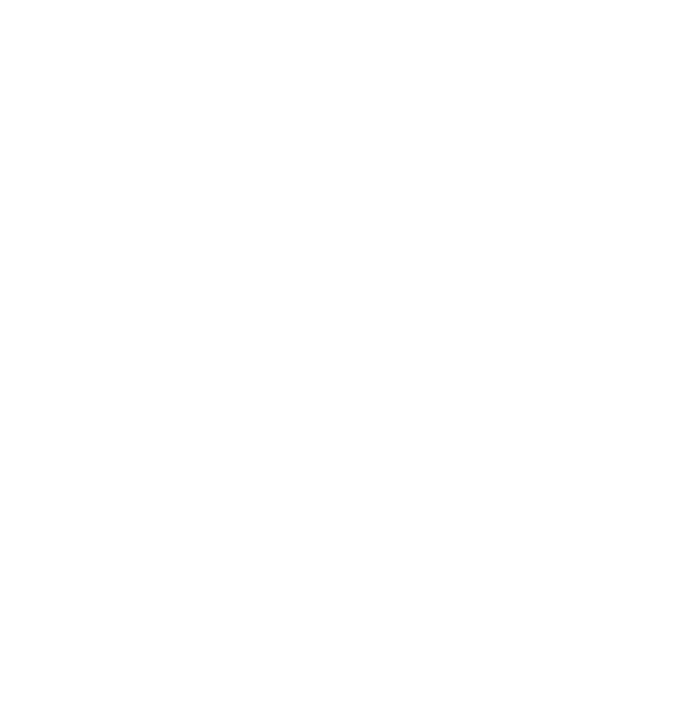
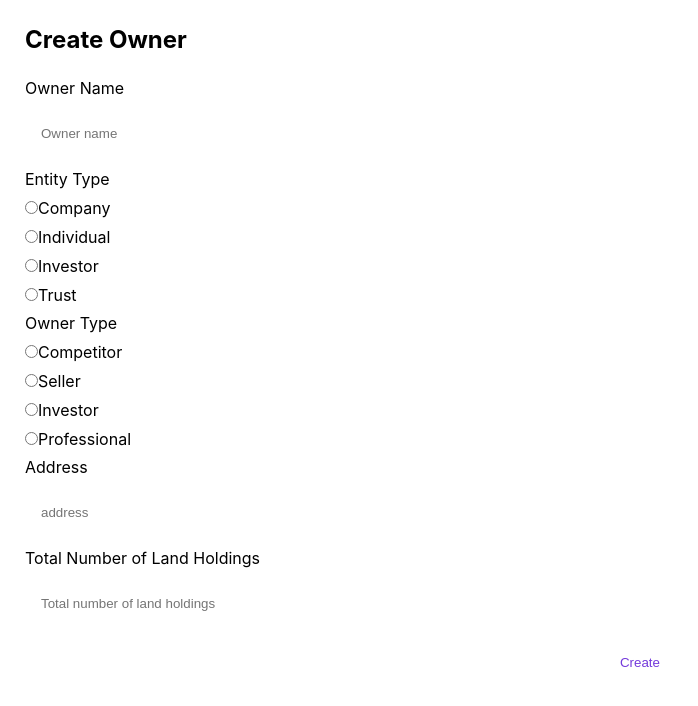
Before and after one commit to kamarygillespie4/techAssessment, a React (Create React App) app in the folder client/: page /ownerForm in a window 1280 px wide. Before the commit this address had no page. Shown: the top 706 px of the page, without its empty margins (0-698 px from the left). Built offline with nearby package versions, Linux system fonts and the light colour scheme.

Commit message:
completed owner form

```diff
--- a/client/src/App.css
+++ b/client/src/App.css
@@ -10,7 +10,9 @@
 
 .auth-form-container,
 .login-form,
-.register-form {
+.register-form,
+.landHoldingForm,
+.ownerForm {
   display: flex;
   flex-direction: column;
 }
--- a/client/src/App.js
+++ b/client/src/App.js
@@ -6,6 +6,7 @@
 import Signup from "./pages/Signup";
 import Home from "./pages/Home";
 import LandForm from "./pages/LandForm";
+import OwnerForm from "./pages/OwnerForm";
 
 function App() {
   return (
@@ -15,6 +16,7 @@
         <Route path="/signup" element={<Signup />} />
         <Route path="/home" element={<Home />} />
         <Route path="/landForm" element={<LandForm />} />
+        <Route path="/ownerForm" element={<OwnerForm />} />
       </Routes>
     </Router>
   );
--- a/client/src/pages/LandForm.jsx
+++ b/client/src/pages/LandForm.jsx
@@ -22,9 +22,9 @@
     console.log(titleSource);
   };
   return (
-    <div className="auth-form-container">
+    <div className="">
       <h2>Create Land Holding</h2>
-      <form className="login-form" onSubmit={handleSubmit}>
+      <form className="landHoldingForm" onSubmit={handleSubmit}>
         <label htmlFor="owner">Owner</label>
         <input
           value={owner}
--- /dev/null
+++ b/client/src/pages/OwnerForm.jsx
@@ -0,0 +1,141 @@
+import React, { useState } from "react";
+//import LandHolding from "../../../server/models/landHolding";
+
+const OwnerForm = (props) => {
+  const [name, setName] = useState("");
+  const [entityType, setEntityType] = useState("");
+  const [ownerType, setOwnerType] = useState("");
+  const [address, setAddress] = useState("");
+  const [numberOfHoldings, setNumberOfHoldings] = useState("");
+  //TODO: array eventualy??const [landHoldings, setLandHoldings] = useState("");
+
+  const handleSubmit = (e) => {
+    e.preventDefault();
+    console.log(name);
+    console.log(entityType);
+    console.log(ownerType);
+    console.log(address);
+    console.log(numberOfHoldings);
+    //console.log(LandHoldings);
+  };
+  return (
+    <div className="">
+      <h2>Create Owner</h2>
+      <form className="ownerForm" onSubmit={handleSubmit}>
+        <label htmlFor="name">Owner Name</label>
+        <input
+          value={name}
+          onChange={(e) => setName(e.target.value)}
+          type="text"
+          placeholder="Owner name"
+          id="name"
+          name="name"
+        />
+
+        <label htmlFor="entityType">Entity Type</label>
+        <div>
+          <input
+            type="radio"
+            name="entityType"
+            value="company"
+            id="company"
+            onChange={(e) => setEntityType(e.target.value)}
+          />
+          <label htmlFor="company">Company</label>
+        </div>
+        <div>
+          <input
+            type="radio"
+            name="entityType"
+            value="individual"
+            id="individual"
+            onChange={(e) => setEntityType(e.target.value)}
+          />
+          <label htmlFor="individual">Individual</label>
+        </div>
+        <div>
+          <input
+            type="radio"
+            name="entityType"
+            value="investor"
+            id="investor"
+            onChange={(e) => setEntityType(e.target.value)}
+          />
+          <label htmlFor="investor">Investor</label>
+        </div>
+        <div>
+          <input
+            type="radio"
+            name="entityType"
+            value="trust"
+            id="trust"
+            onChange={(e) => setEntityType(e.target.value)}
+          />
+          <label htmlFor="trust">Trust</label>
+        </div>
+        <label htmlFor="ownerType">Owner Type</label>
+        <div>
+          <input
+            type="radio"
+            name="ownerType"
+            value="competitor"
+            id="competitor"
+            onChange={(e) => setOwnerType(e.target.value)}
+          />
+          <label htmlFor="competitor">Competitor</label>
+        </div>
+        <div>
+          <input
+            type="radio"
+            name="ownerType"
+            value="seller"
+            id="seller"
+            onChange={(e) => setOwnerType(e.target.value)}
+          />
+          <label htmlFor="seller">Seller</label>
+        </div>
+        <div>
+          <input
+            type="radio"
+            name="ownerType"
+            value="investor"
+            id="investor"
+            onChange={(e) => setOwnerType(e.target.value)}
+          />
+          <label htmlFor="investor">Investor</label>
+        </div>
+        <div>
+          <input
+            type="radio"
+            name="ownerType"
+            value="professional"
+            id="professional"
+            onChange={(e) => setOwnerType(e.target.value)}
+          />
+          <label htmlFor="professional">Professional</label>
+        </div>
+        <label htmlFor="address">Address</label>
+        <input
+          value={address}
+          onChange={(e) => setAddress(e.target.value)}
+          type="text"
+          placeholder="address"
+          id="address"
+          name="address"
+        />
+        <label htmlFor="numberOfHoldings">Total Number of Land Holdings</label>
+        <input
+          value={numberOfHoldings}
+          onChange={(e) => setNumberOfHoldings(e.target.value)}
+          type="text"
+          placeholder="Total number of land holdings"
+          id="numberOfHoldings"
+          name="numberOfHoldings"
+        />
+        <button type="submit">Create</button>
+      </form>
+    </div>
+  );
+};
+
+export default OwnerForm;
```
Also changed, not shown: client/src/pages/ownerForm.js (deleted, +0 -7 lines).
